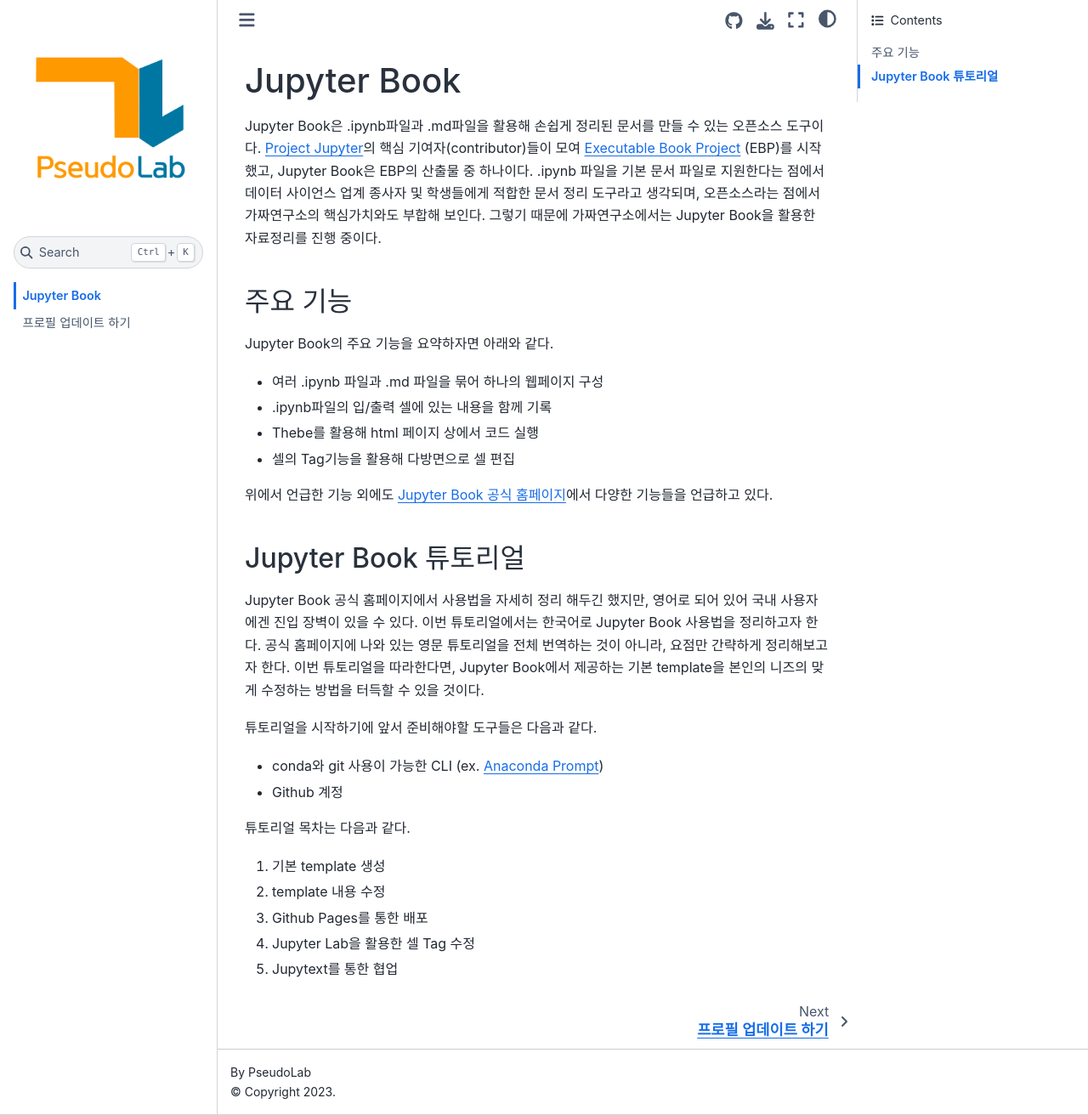
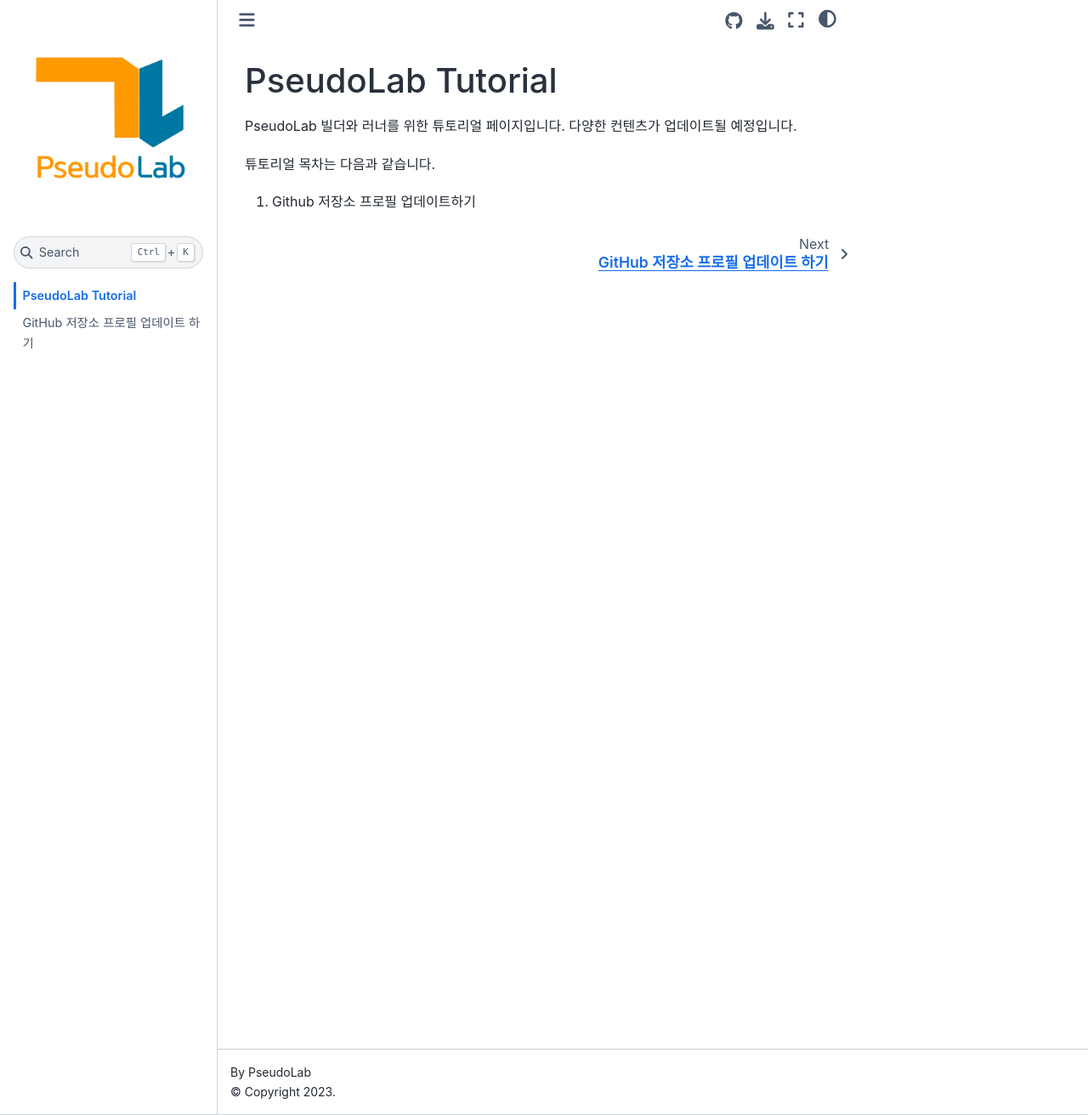
Before and after one commit to Pseudo-Lab/DevFactory, a Jupyter Book: the page built from book/intro.md, in a window 1280 px wide and 1312 px high. Shown: the whole window at 85% size. Built offline with Jupyter Book 1.0.4 settings and Sphinx 7.4.7 and the Sphinx Book theme 1.1.4, drawn with Linux system fonts in a browser that asks for light colours.

Commit message:
docs: update md

```diff
--- a/book/intro.md
+++ b/book/intro.md
@@ -1,31 +1,7 @@
-# Jupyter Book
+# PseudoLab Tutorial
 
-Jupyter Book은 .ipynb파일과 .md파일을 활용해 손쉽게 정리된 문서를 만들 수 있는 오픈소스 도구이다. [Project Jupyter](https://jupyter.org/index.html)의 핵심 기여자(contributor)들이 모여 [Executable Book Project](https://executablebooks.org/en/latest/index.html) (EBP)를 시작했고, Jupyter Book은 EBP의 산출물 중 하나이다. .ipynb 파일을 기본 문서 파일로 지원한다는 점에서 데이터 사이언스 업계 종사자 및 학생들에게 적합한 문서 정리 도구라고 생각되며, 오픈소스라는 점에서 가짜연구소의 핵심가치와도 부합해 보인다. 그렇기 때문에 가짜연구소에서는 Jupyter Book을 활용한 자료정리를 진행 중이다.
+PseudoLab 빌더와 러너를 위한 튜토리얼 페이지입니다.
+다양한 컨텐츠가 업데이트될 예정입니다.
 
-## 주요 기능
-
-Jupyter Book의 주요 기능을 요약하자면 아래와 같다.
-
-- 여러 .ipynb 파일과 .md 파일을 묶어 하나의 웹페이지 구성
-- .ipynb파일의 입/출력 셀에 있는 내용을 함께 기록
-- Thebe를 활용해 html 페이지 상에서 코드 실행
-- 셀의 Tag기능을 활용해 다방면으로 셀 편집
-
-위에서 언급한 기능 외에도 [Jupyter Book 공식 홈페이지](https://jupyterbook.org/intro.html)에서 다양한 기능들을 언급하고 있다.
-
-## Jupyter Book 튜토리얼
-
-Jupyter Book 공식 홈페이지에서 사용법을 자세히 정리 해두긴 했지만, 영어로 되어 있어 국내 사용자에겐 진입 장벽이 있을 수 있다. 이번 튜토리얼에서는 한국어로 Jupyter Book 사용법을 정리하고자 한다. 공식 홈페이지에 나와 있는 영문 튜토리얼을 전체 번역하는 것이 아니라, 요점만 간략하게 정리해보고자 한다. 이번 튜토리얼을 따라한다면, Jupyter Book에서 제공하는 기본 template을 본인의 니즈의 맞게 수정하는 방법을 터득할 수 있을 것이다.
-
-튜토리얼을 시작하기에 앞서 준비해야할 도구들은 다음과 같다.
-
-- conda와 git 사용이 가능한 CLI (ex. [Anaconda Prompt](https://docs.anaconda.com/anaconda/user-guide/getting-started/))
-- Github 계정
-
-튜토리얼 목차는 다음과 같다.
-
-1. 기본 template 생성
-2. template 내용 수정
-3. Github Pages를 통한 배포
-4. Jupyter Lab을 활용한 셀 Tag 수정
-5. Jupytext를 통한 협업
+튜토리얼 목차는 다음과 같습니다.
+1. Github 저장소 프로필 업데이트하기
```
Also changed, not shown: book/docs/pull_request_guide.md (+3 -5 lines).
